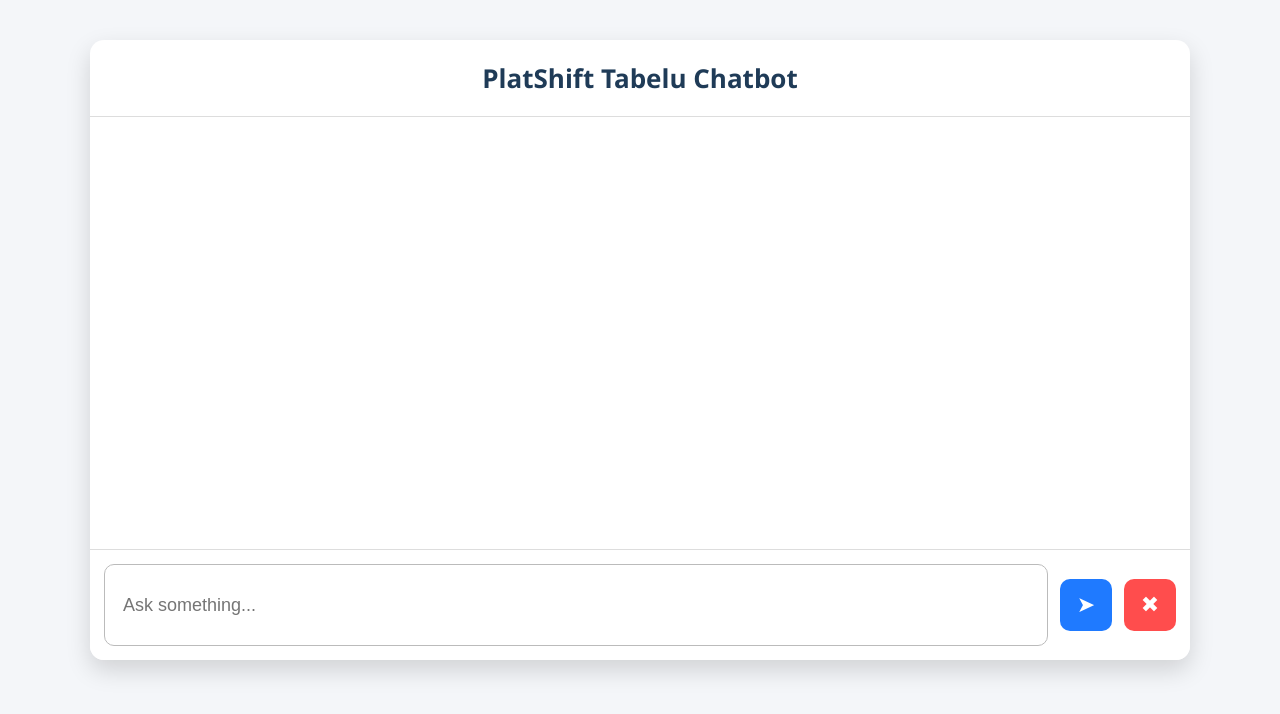
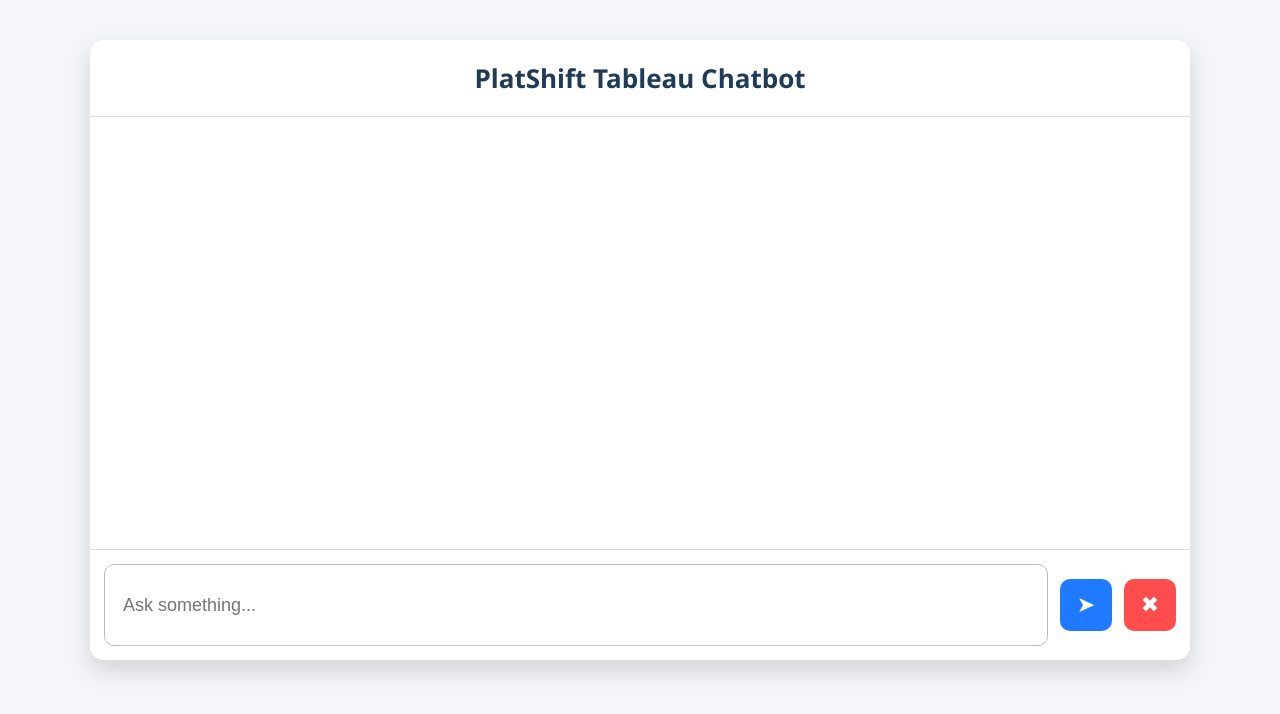
Before and after one commit to Nadirrashidi/Tableau-chatbot, a plain HTML site: page index.html in a window 1280 px wide. Drawn offline with Linux system fonts and the light colour scheme.

Commit message:
Update index.html

```diff
--- a/index.html
+++ b/index.html
@@ -3,7 +3,7 @@
 <head>
 <meta charset="UTF-8">
 <meta name="viewport" content="width=device-width, initial-scale=1.0">
-<title>PlatShift Tabelu Chatbot</title>
+<title>PlatShift Tableau Chatbot</title>
 
 <style>
 /* =========================
@@ -150,7 +150,7 @@
 <body>
 
 <div class="chat-container">
-    <div class="chat-header">PlatShift Tabelu Chatbot</div>
+    <div class="chat-header">PlatShift Tableau Chatbot</div>
     <div class="chat-box" id="chatBox"></div>
 
     <div class="chat-input">
```
